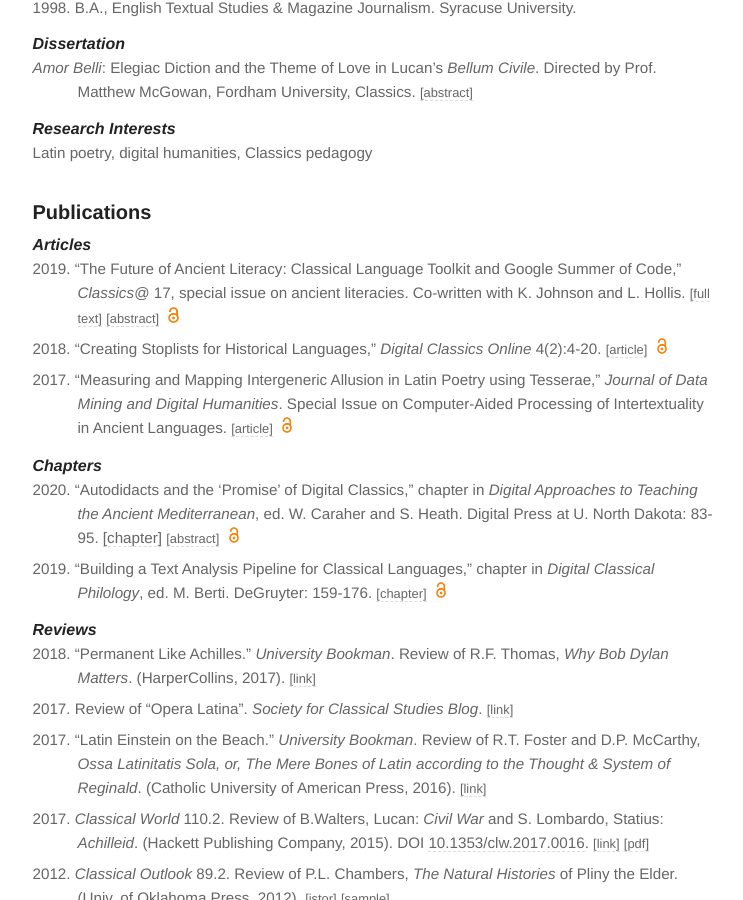
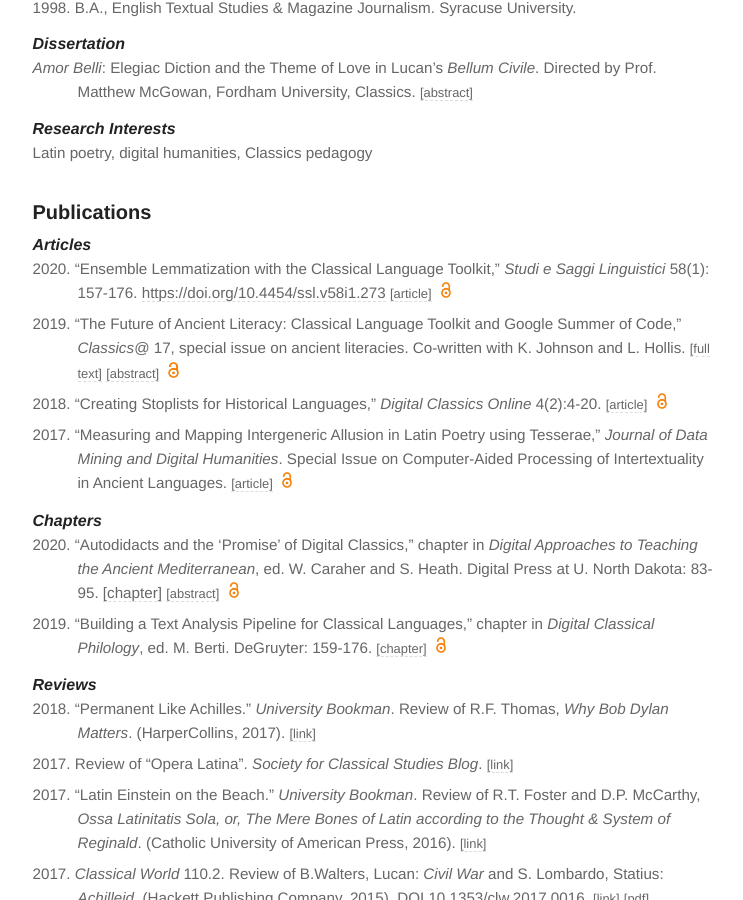
Before and after one commit to diyclassics/diyclassics.github.io, a Jekyll site: the page built from cv.md, in a window 1280 px wide and 900 px high, scrolled down 687 px. Shown: the whole window, without its empty margins (265-1008 px from the left). Built offline with Jekyll 4.4.1, drawn with Linux system fonts in a browser that asks for light colours.

Commit message:
Add new paper to cv

```diff
--- a/cv.md
+++ b/cv.md
@@ -40,6 +40,7 @@
 
 #### Articles
 
+- 2020\. "Ensemble Lemmatization with the Classical Language Toolkit," *Studi e Saggi Linguistici* 58(1): 157-176. [https://doi.org/10.4454/ssl.v58i1.273](https://doi.org/10.4454/ssl.v58i1.273) [[article]](https://www.studiesaggilinguistici.it/index.php/ssl/article/view/273){:.cv-link} <img src="../assets/images/oa.png" alt="oa-icon" height="16" hspace="5"/>
 - 2019\. "The Future of Ancient Literacy: Classical Language Toolkit and Google Summer of Code," *Classics@* 17, special issue on ancient literacies. Co-written with K. Johnson and L. Hollis. [[full text]](https://chs.harvard.edu/CHS/article/display/6946){:.cv-link} [[abstract]](../future-of-ancient-literacy){:.cv-link} <img src="../assets/images/oa.png" alt="oa-icon" height="16" hspace="5"/>
 - 2018\. "Creating Stoplists for Historical Languages," *Digital Classics Online* 4(2):4-20. [[article]](https://journals.ub.uni-heidelberg.de/index.php/dco/article/view/52124){:.cv-link} <img src="../assets/images/oa.png" alt="oa-icon" height="16" hspace="5"/>
 - 2017\. "Measuring and Mapping Intergeneric Allusion in Latin Poetry using Tesserae," *Journal of Data Mining and Digital Humanities*. Special Issue on Computer-Aided Processing of Intertextuality in Ancient Languages. [[article]](https://hal.archives-ouvertes.fr/hal-01282568v4/document){:.cv-link} <img src="../assets/images/oa.png" alt="oa-icon" height="16" hspace="5"/>
```
